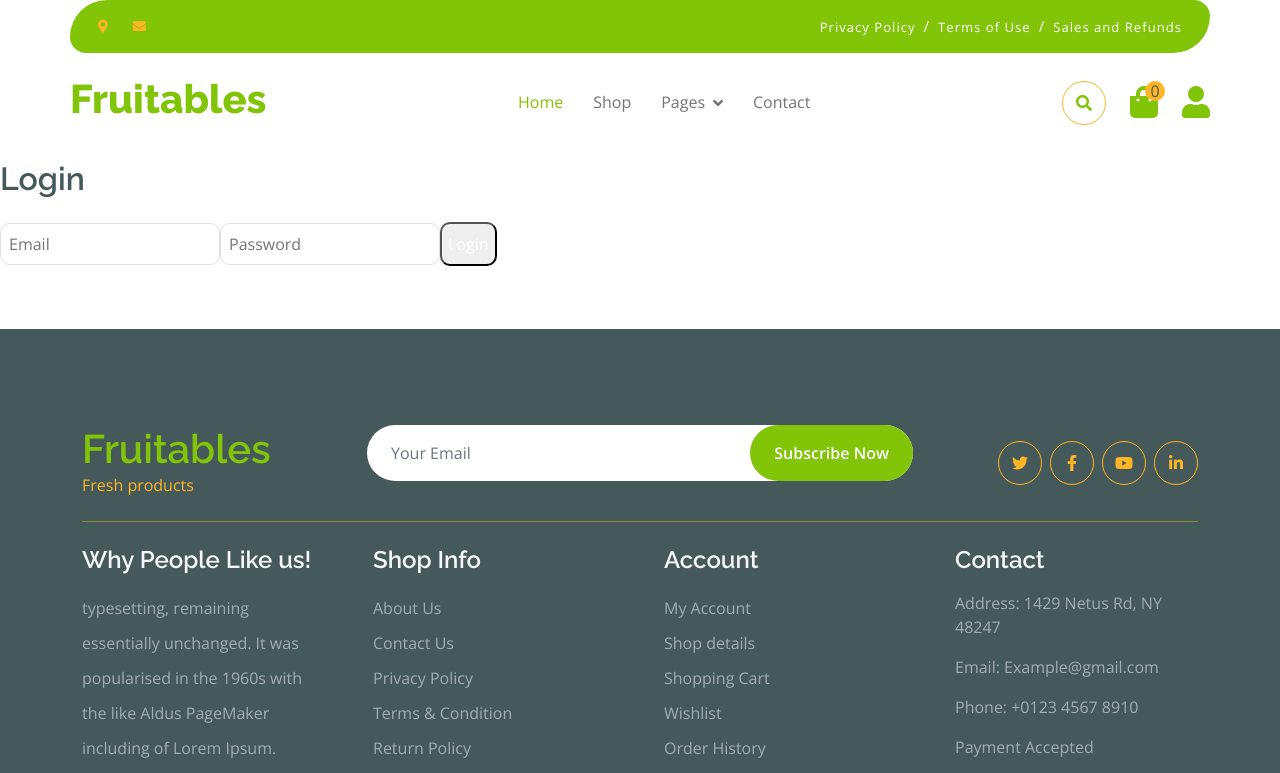
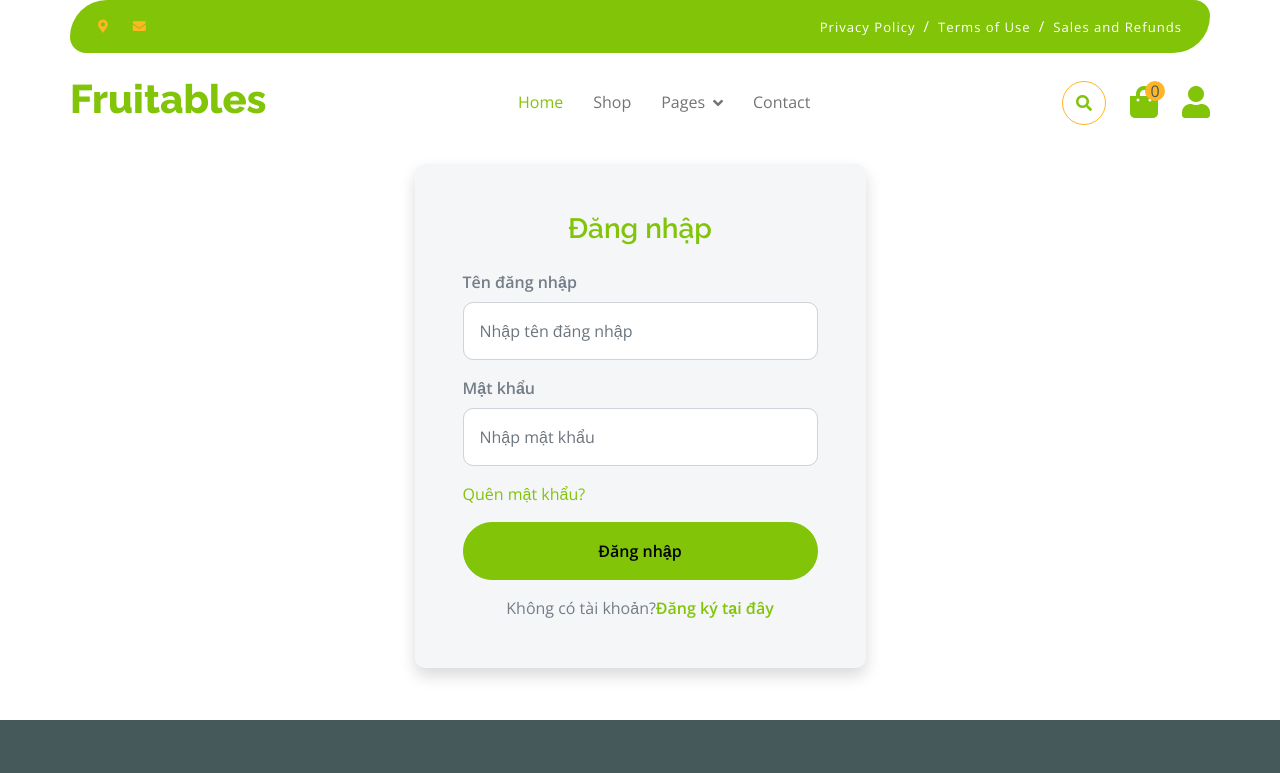
Before and after one commit to Dinh-Nhi/StoreMiniFE, a React (Vite) app: page /login in a window 1280 px wide. Shown: the top 773 px of the page. Built offline with nearby package versions, Linux system fonts and the light colour scheme; no server answers; grey boxes are pictures that could not be loaded.

Commit message:
feature: add authentication page

```diff
--- a/src/features/auth/pages/Login.tsx
+++ b/src/features/auth/pages/Login.tsx
@@ -33,36 +33,35 @@ export default function Login() {
   };
 
   return (
-    <div className="flex items-center justify-center min-h-screen bg-gray-50">
-      <form onSubmit={handleSubmit} className="bg-white p-6 rounded shadow-md w-96">
-        <h2 className="text-xl font-bold mb-4">Login</h2>
-
-        <input
-          required
-          type="email"
-          placeholder="Email"
-          className="w-full mb-3 p-2 border rounded"
-          value={email}
-          onChange={(e) => setEmail(e.target.value)}
-        />
-
-        <input
-          required
-          type="password"
-          placeholder="Password"
-          className="w-full mb-3 p-2 border rounded"
-          value={password}
-          onChange={(e) => setPassword(e.target.value)}
-        />
-
-        <button
-          type="submit"
-          disabled={loading}
-          className="w-full bg-blue-600 text-white py-2 rounded hover:bg-blue-700"
-        >
-          {loading ? "Loading..." : "Login"}
-        </button>
-      </form>
+    <div className="container py-1">
+    <div className="row justify-content-center">
+      <div className="col-md-6 col-lg-5">
+        <div className="bg-light p-5 rounded shadow">
+          <h3 className="text-center mb-4 text-primary">Đăng nhập</h3>
+          <form>
+            <div className="mb-3">
+              <label htmlFor="email" className="form-label fw-bold">Tên đăng nhập</label>
+              <input type="email" id="email" className="form-control p-3" placeholder="Nhập tên đăng nhập" required />
+            </div>
+            <div className="mb-3">
+              <label htmlFor="password" className="form-label fw-bold">Mật khẩu</label>
+              <input type="password" id="password" className="form-control p-3" placeholder="Nhập mật khẩu" required />
+            </div>
+            <div className="d-flex justify-content-between mb-3">
+              {/* <div>
+                <input type="checkbox" id="remember" />
+                <label htmlFor="remember"> Ghi nhớ tôi</label>
+              </div> */}
+              <a href="#" className="text-primary">Quên mật khẩu?</a>
+            </div>
+            <button type="submit" className="btn btn-primary w-100 py-3 rounded-pill">Đăng nhập</button>
+          </form>
+          <p className="text-center mt-3 mb-0">Không có tài khoản?
+            <a href="register" className="text-primary fw-bold">Đăng ký tại đây</a>
+          </p>
+        </div>
+      </div>
     </div>
+  </div>
   );
 }
--- /dev/null
+++ b/src/features/auth/pages/Register.tsx
@@ -0,0 +1,91 @@
+// src/features/auth/pages/Register.tsx
+import { useState } from "react";
+import { useNavigate } from "react-router-dom";
+import api from "../../../shared/utils/api";
+
+export default function Register() {
+  const [fullname, setFullname] = useState("");
+  const [username, setUsername] = useState("");
+  const [email, setEmail] = useState("");
+  const [phone, setPhone] = useState("");
+  const [address, setAddress] = useState("");
+  const [password, setPassword] = useState("");
+  const [confirmPassword, setConfirmPassword] = useState("");
+  const [loading, setLoading] = useState(false);
+  const navigate = useNavigate();
+
+  const handleSubmit = async (e: React.FormEvent) => {
+    e.preventDefault();
+    setLoading(true);
+    try {
+      const res = await api.post("/auth/register", { email, password });
+      // backend nên trả { accessToken, user }
+      const token = res.data?.accessToken ?? res.data?.token ?? null;
+      if (token) {
+        localStorage.setItem("token", token);
+        // nếu muốn config axios để gửi token tự động, add interceptor nơi api.ts
+        alert("Đăng nhập thành công");
+        navigate("/");
+      } else {
+        alert("Login failed: no token returned");
+      }
+    } catch (err: any) {
+      console.error(err);
+      alert(err?.response?.data?.message ?? "Login failed");
+    } finally {
+      setLoading(false);
+    }
+  };
+
+  return (
+    <div className="container py-1">
+    <div className="row justify-content-center">
+      <div className="col-md-6 col-lg-5">
+        <div className="bg-light p-5 rounded shadow">
+          <h3 className="text-center mb-4 text-primary">Đăng ký</h3>
+          <form>
+            <div className="mb-3">
+              <label htmlFor="fullname" className="form-label fw-bold">Họ và tên</label>
+              <input type="text" id="fullname" className="form-control p-3" placeholder="Nhập họ và tên" required />
+            </div>
+            <div className="mb-3">
+              <label htmlFor="username" className="form-label fw-bold">Tên đăng nhập</label>
+              <input type="username" id="username" className="form-control p-3" placeholder="Nhập tên đăng nhập" required />
+            </div>
+            <div className="mb-3">
+              <label htmlFor="email" className="form-label fw-bold">Email</label>
+              <input type="email" id="email" className="form-control p-3" placeholder="Nhập email" required />
+            </div>
+            <div className="mb-3">
+              <label htmlFor="phone" className="form-label fw-bold">Số điện thoại</label>
+              <input type="phone" id="phone" className="form-control p-3" placeholder="Nhập số điện thoại" required />
+            </div>
+            <div className="mb-3">
+              <label htmlFor="address" className="form-label fw-bold">Địa chỉ</label>
+              <input type="address" id="address" className="form-control p-3" placeholder="Nhập địa chỉ" required />
+            </div>
+            <div className="mb-3">
+              <label htmlFor="password" className="form-label fw-bold">Mật khẩu</label>
+              <input type="password" id="password" className="form-control p-3" placeholder="Nhập mật khẩu" required />
+            </div>
+            <div className="mb-3">
+              <label htmlFor="confirmPassword" className="form-label fw-bold">Xác nhận mật khẩu</label>
+              <input type="password" id="confirmPassword" className="form-control p-3" placeholder="Nhập lại mật khẩu" required />
+            </div>
+            {/* <div className="d-flex justify-content-between mb-3">
+              <div>
+                <input type="checkbox" id="remember" />
+                <label htmlFor="remember"> Ghi nhớ tôi</label>
+              </div>
+            </div> */}
+            <button type="submit" className="btn btn-primary w-100 py-3 rounded-pill">Đăng ký</button>
+          </form>
+          <p className="text-center mt-3 mb-0">Đã có tài khoản?
+            <a href="login" className="text-primary fw-bold">Đăng nhập tại đây</a>
+          </p>
+        </div>
+      </div>
+    </div>
+  </div>
+  );
+}
--- a/src/features/home/pages/Home.tsx
+++ b/src/features/home/pages/Home.tsx
@@ -375,6 +375,6 @@ export default function Home() {
 
       {/* Testimonial Section */}
       <TestimonialSection />
-    </>
-  );
-}
+      </>
+    );
+  }
--- a/src/routes/AppRoutes.tsx
+++ b/src/routes/AppRoutes.tsx
@@ -6,6 +6,7 @@ import ProductList from "../features/products/pages/ProductList";
 import ProductDetail from "../features/products/pages/ProductDetail";
 import Cart from "../features/cart/pages/Cart";
 import Login from "../features/auth/pages/Login";
+import Register from "../features/auth/pages/Register";
 
 export default function AppRoutes() {
   return (
@@ -16,6 +17,7 @@ export default function AppRoutes() {
         <Route path="/products/:id" element={<ProductDetail />} />
         <Route path="/cart" element={<Cart />} />
         <Route path="/login" element={<Login />} />
+        <Route path="/register" element={<Register />} />
       </Route>
     </Routes>
   );
```
